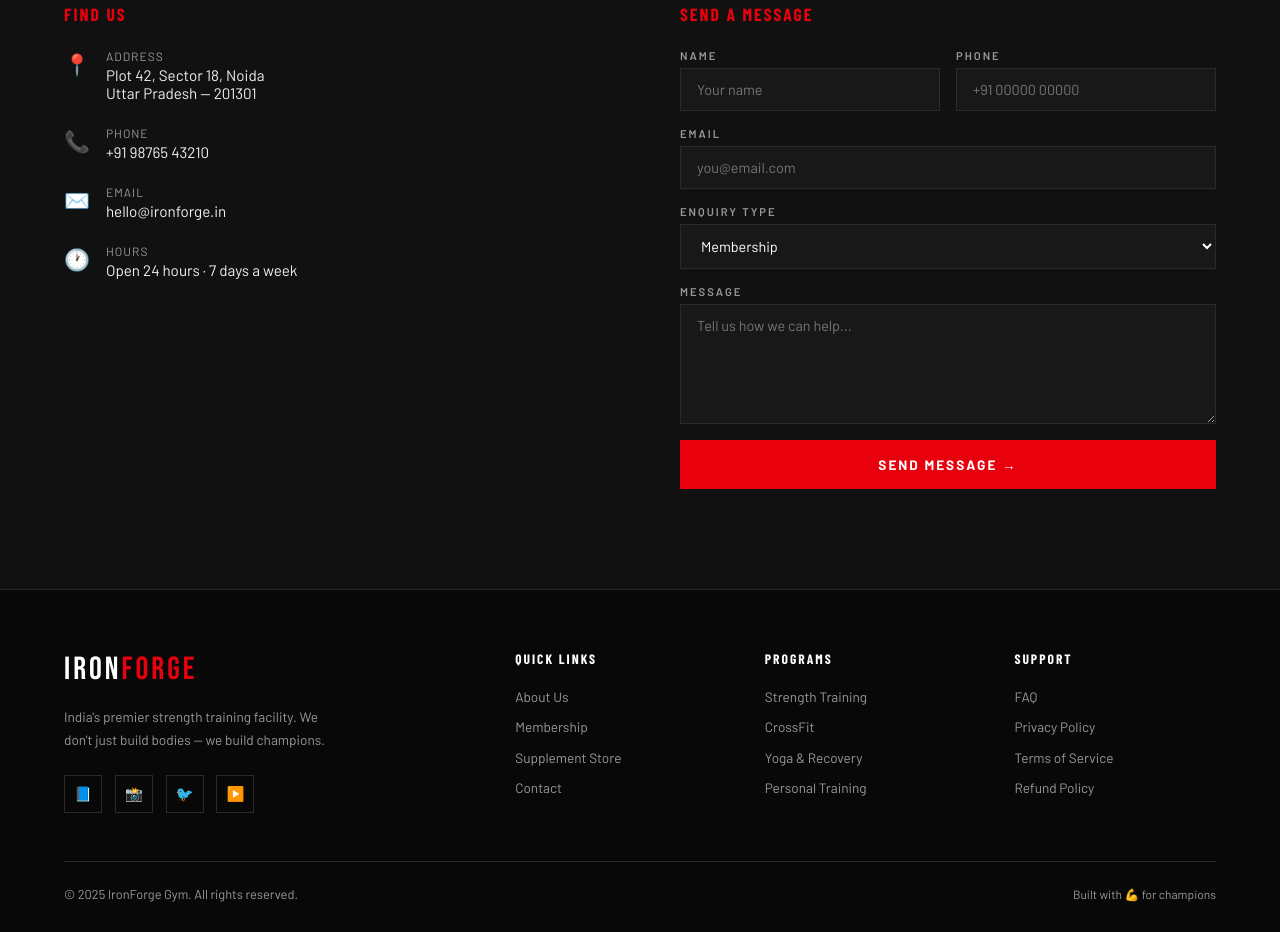
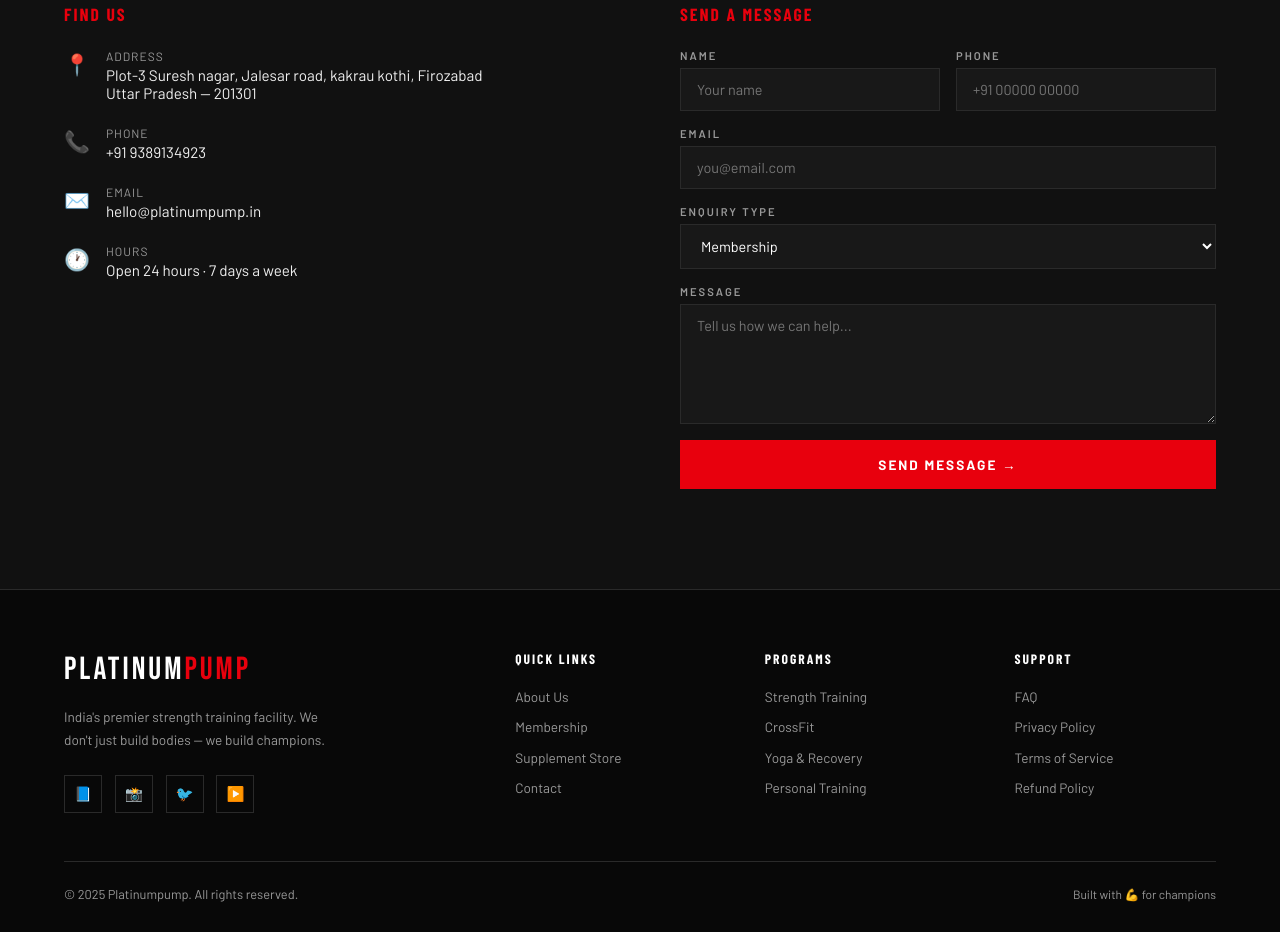
Before and after one commit to Abhi02605/gym-website, a plain HTML site: page index.html in a window 1280 px wide. Shown: the part 4768-5700 px from the top of the page. Drawn offline with nearby package versions, Linux system fonts and the light colour scheme.

Commit message:
Rename gym from Ironforge to Platinumpump

```diff
--- a/index.html
+++ b/index.html
@@ -3,7 +3,7 @@
 <head>
 <meta charset="UTF-8"/>
 <meta name="viewport" content="width=device-width, initial-scale=1.0"/>
-<title>IRONFORGE GYM</title>
+<title>PLATINUMPUMP GYM</title>
 <link href="https://fonts.googleapis.com/css2?family=Bebas+Neue&family=Barlow:wght@300;400;500;600;700&family=Barlow+Condensed:wght@400;600;700&display=swap" rel="stylesheet"/>
 <style>
   :root {
@@ -211,7 +211,7 @@
 <div class="modal-overlay" id="joinModal">
   <div class="modal">
     <button class="modal-close" onclick="closeModal()">✕</button>
-    <h3>JOIN <span style="color:var(--red)">IRONFORGE</span></h3>
+    <h3>JOIN <span style="color:var(--red)">PLATINUMPUMP</span></h3>
     <p>Start your free 7-day trial today. No credit card required.</p>
     <div class="contact-form">
       <div class="form-row">
@@ -406,7 +406,7 @@
       <p class="testimonial-text">Lost 22kg in 8 months. The coaches here don't let you slack — in the best way possible. Best investment I've ever made.</p>
       <div class="testimonial-author">
         <div class="author-avatar">RS</div>
-        <div><div class="author-name">Rohit Sharma</div><div class="author-tag">Member since 2023 · Lost 22kg</div></div>
+        <div><div class="author-name">Abhishek Sharma</div><div class="author-tag">Member since 2023 · Lost 22kg</div></div>
       </div>
     </div>
     <div class="testimonial-card">
@@ -437,15 +437,15 @@
       <h3>Find Us</h3>
       <div class="contact-item">
         <div class="contact-icon">📍</div>
-        <div><div class="contact-label">Address</div><div class="contact-value">Plot 42, Sector 18, Noida<br/>Uttar Pradesh — 201301</div></div>
+        <div><div class="contact-label">Address</div><div class="contact-value">Plot-3 Suresh nagar, Jalesar road, kakrau kothi, Firozabad<br/>Uttar Pradesh — 201301</div></div>
       </div>
       <div class="contact-item">
         <div class="contact-icon">📞</div>
-        <div><div class="contact-label">Phone</div><div class="contact-value">+91 98765 43210</div></div>
+        <div><div class="contact-label">Phone</div><div class="contact-value">+91 9389134923</div></div>
       </div>
       <div class="contact-item">
         <div class="contact-icon">✉️</div>
-        <div><div class="contact-label">Email</div><div class="contact-value">hello@ironforge.in</div></div>
+        <div><div class="contact-label">Email</div><div class="contact-value">hello@platinumpump.in</div></div>
       </div>
       <div class="contact-item">
         <div class="contact-icon">🕐</div>
@@ -475,7 +475,7 @@
 <footer>
   <div class="footer-grid">
     <div class="footer-brand">
-      <div class="nav-logo">IRON<span style="color:var(--red)">FORGE</span></div>
+      <div class="nav-logo">PLATINUM<span style="color:var(--red)">PUMP</span></div>
       <p>India's premier strength training facility. We don't just build bodies — we build champions.</p>
       <div class="footer-socials">
         <a href="#" class="social-btn">📘</a>
@@ -513,7 +513,7 @@
     </div>
   </div>
   <div class="footer-bottom">
-    <p>© 2025 IronForge Gym. All rights reserved.</p>
+    <p>© 2025 Platinumpump. All rights reserved.</p>
     <p style="color:var(--gray);font-size:0.75rem;">Built with 💪 for champions</p>
   </div>
 </footer>
```
